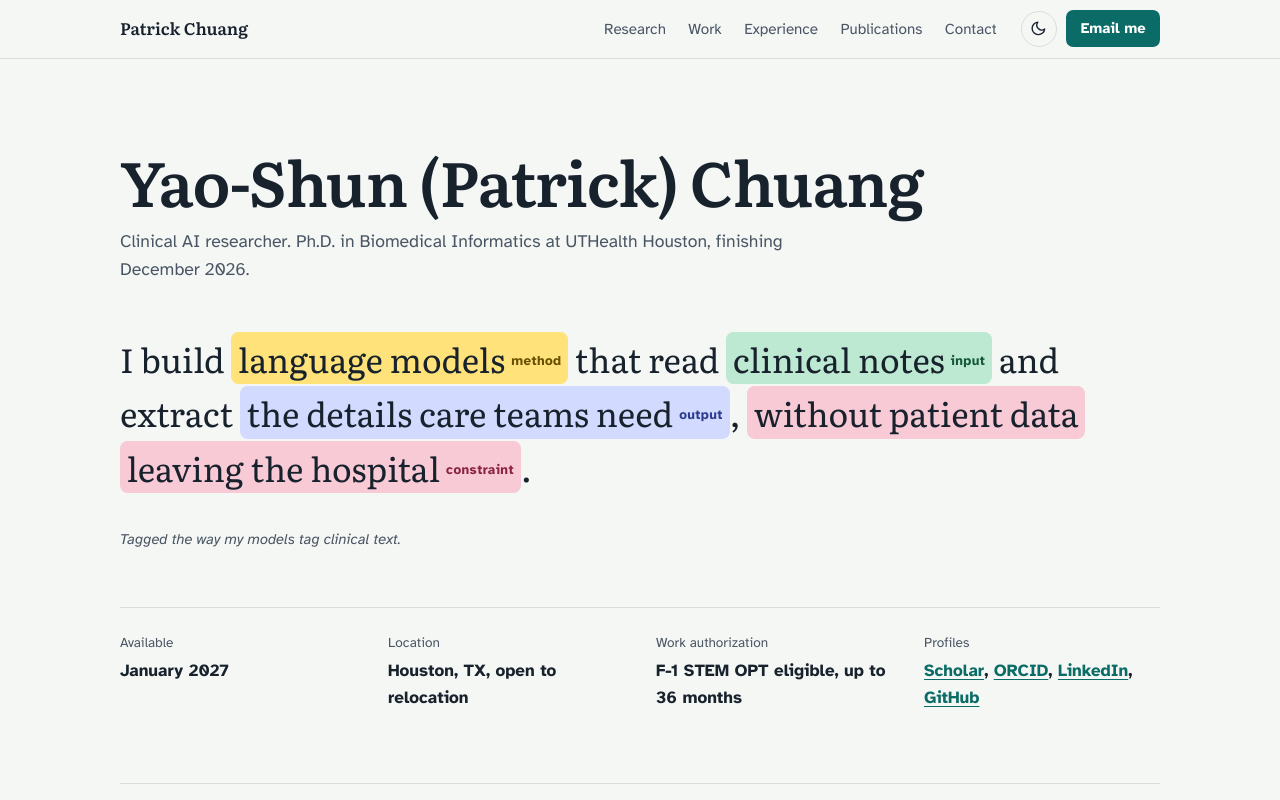
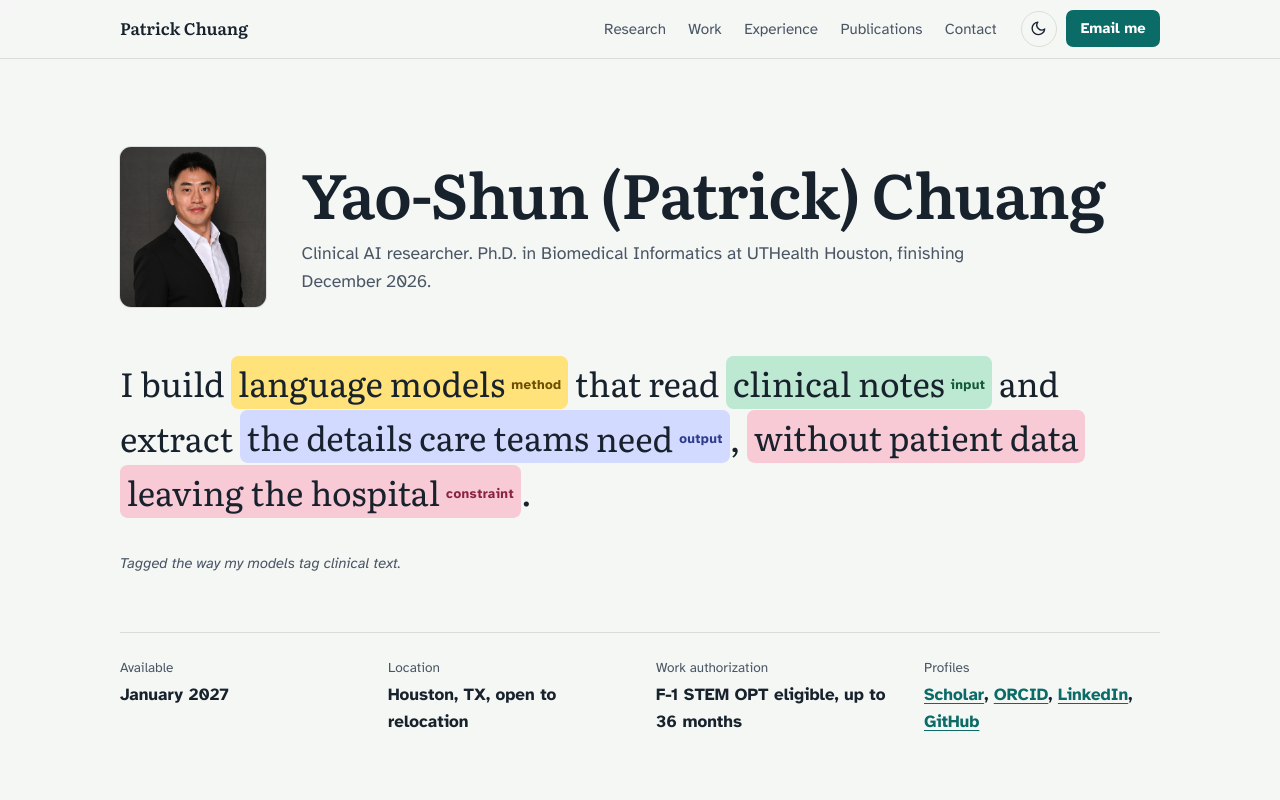
Before and after one commit to lifestrugglee/lifestrugglee.github.io, a plain HTML site: page index.html in a window 1280 px wide. Shown: the top 800 px of the page. Drawn offline with Linux system fonts and the light colour scheme.

Commit message:
Update portrait image source in index.html

```diff
--- a/index.html
+++ b/index.html
@@ -442,7 +442,7 @@
 
   <section class="hero wrap" id="top">
     <div class="hero-head">
-      <img class="portrait" src="photo.jpg" width="1826" height="2016" alt="Portrait of Yao-Shun (Patrick) Chuang" decoding="async" fetchpriority="high" onerror="this.remove()">
+      <img class="portrait" src="PatrickChuang.JPG" width="1826" height="2016" alt="Portrait of Yao-Shun (Patrick) Chuang" decoding="async" fetchpriority="high" onerror="this.remove()">
       <div class="hero-id">
         <h1>Yao-Shun (Patrick) Chuang</h1>
         <p class="role">Clinical AI researcher. Ph.D. in Biomedical Informatics at UTHealth Houston, finishing December 2026.</p>
```
